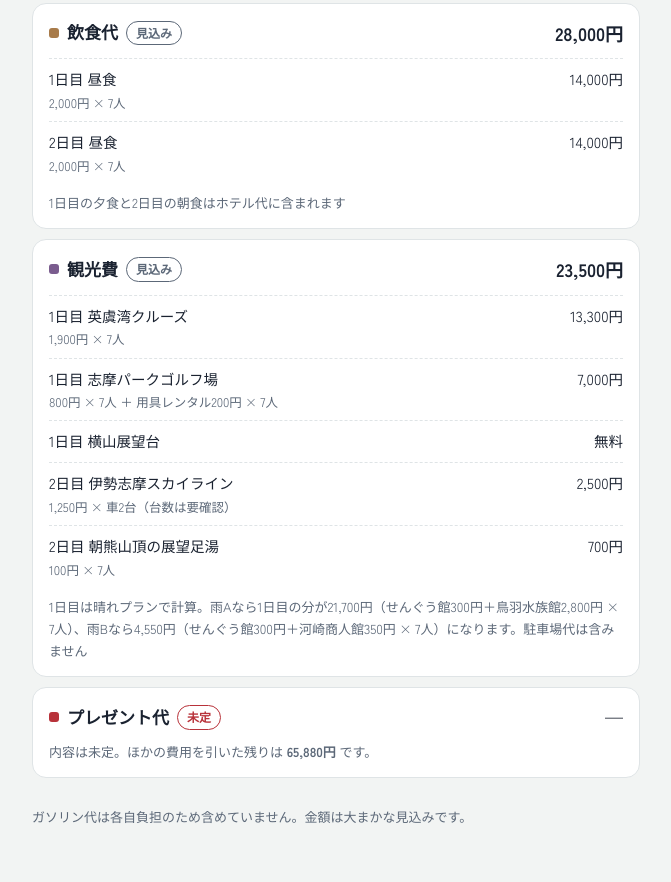
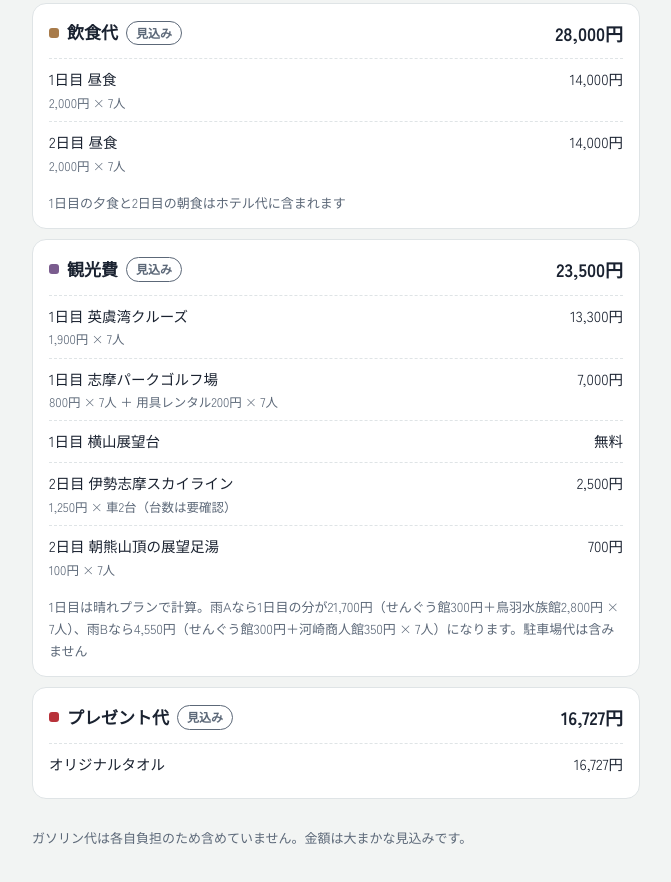
Before and after one commit to StanabeDev/TravelPlan_20261205, a plain HTML site: page cost.html in a window 1280 px wide. Shown: the part 950-1832 px from the top of the page, without its empty margins (304-975 px from the left). Drawn offline with Linux system fonts and the light colour scheme; a web font is replaced by a local one.

Commit message:
費用まとめのプレゼント代にオリジナルタオル代を追加
Co-Authored-By: Claude Opus 5.5 <noreply@anthropic.com>
Claude-Session: https://claude.ai/code/session_01DzU7ae4NUPo8mRCm6L47Zw

```diff
--- a/cost.html
+++ b/cost.html
@@ -195,7 +195,8 @@
         { label: '2日目 朝熊山頂の展望足湯', yen: 700, note: '100円 × 7人' }
       ],
       note: '1日目は晴れプランで計算。雨Aなら1日目の分が21,700円（せんぐう館300円＋鳥羽水族館2,800円 × 7人）、雨Bなら4,550円（せんぐう館300円＋河崎商人館350円 × 7人）になります。駐車場代は含みません' },
-    { key: 'gift', name: 'プレゼント代', color: 'var(--c-gift)', status: 'tbd', items: [] }
+    { key: 'gift', name: 'プレゼント代', color: 'var(--c-gift)', status: 'plan',
+      items: [ { label: 'オリジナルタオル', yen: 16727 } ] }
   ];
   // ===============================================
 
```
